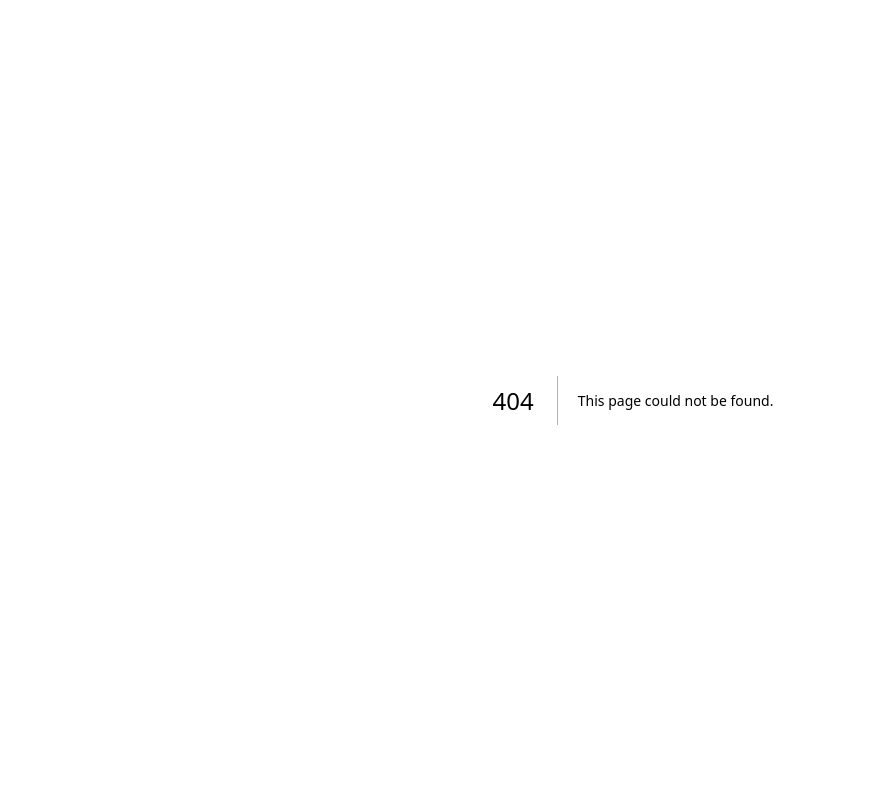
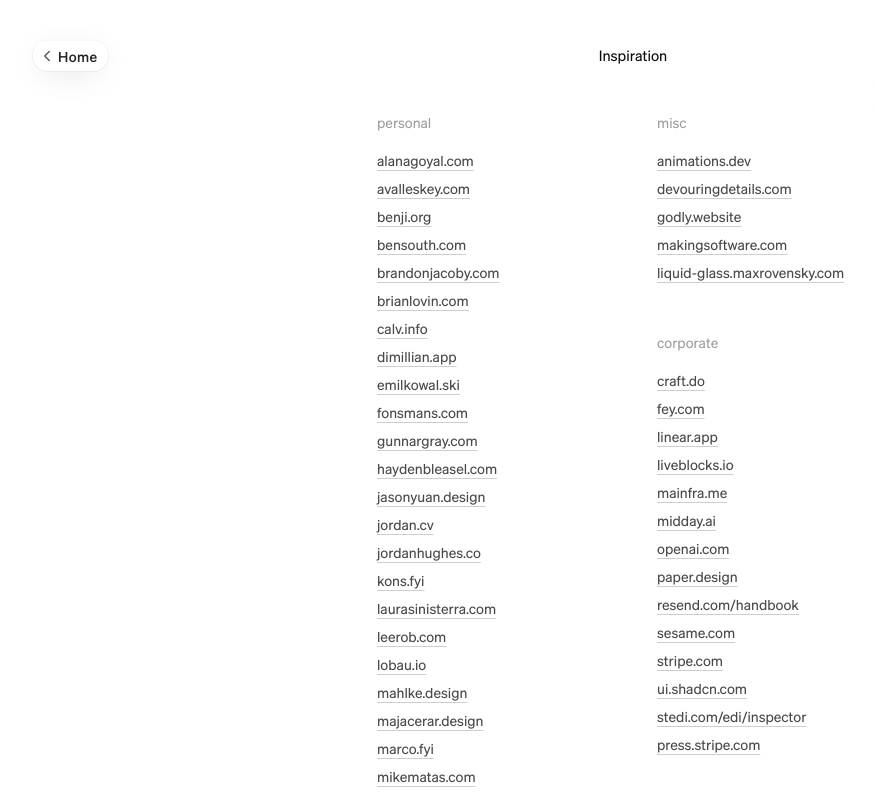
Before and after one commit to aa-io/site, a Next.js app: page /site in a window 1280 px wide. Before the commit this address had no page. Shown: the top 798 px of the page, without its empty margins (2-877 px from the left). Built offline with nearby package versions, Linux system fonts and the light colour scheme; grey boxes are pictures that could not be loaded.

Commit message:
add site info page

```diff
--- a/app/(pages)/page.tsx
+++ b/app/(pages)/page.tsx
@@ -5,6 +5,7 @@ import { licenses } from '@/data/licenses';
 import { primaryLinks, socialLinks } from '@/data/links';
 import { mentions } from '@/data/mentions';
 import { workItems } from '@/data/work';
+import { IconEye, IconInbox, IconInfoCircle } from '@tabler/icons-react';
 import AnimateIn from '../components/animate-in';
 import { LicenseRow } from '../components/license-row';
 import { MentionRow } from '../components/mention-row';
@@ -96,6 +97,13 @@ export default function HomePage() {
                 label={link.label}
               />
             ))}
+            <SocialLink
+              key="inspiration"
+              href="/site"
+              icon={<IconInfoCircle className="iconSize" strokeWidth={1.85} />}
+              text="Site info"
+              target="_self"
+            />
           </div>
         </AnimateIn>
       </div>
--- /dev/null
+++ b/app/(pages)/site/page.tsx
@@ -0,0 +1,34 @@
+import '../../globals.css';
+
+import AnimateIn from '@/app/components/animate-in';
+import { WorkPageWrapper } from '@/app/components/work-page-wrapper';
+import { inspiration } from '@/data/inspiration';
+import { Section } from '../../components/section';
+
+export default function SiteInfoPage() {
+  return (
+    <WorkPageWrapper title="Inspiration">
+      <div className="mx-auto flex max-w-lg grid-cols-2 grid-rows-[auto_1fr] flex-col content-start items-start justify-start gap-12 sm:grid">
+        {Object.entries(inspiration).map(([key, value], idx) => (
+          <AnimateIn key={key} idx={idx} className={idx === 0 ? 'row-span-2' : ''}>
+            <Section title={key}>
+              <ul className="space-y-1">
+                {value.map((item) => (
+                  <li key={item}>
+                    <a
+                      href={`https://${item}`}
+                      target="_blank"
+                      className="uline text-foreground/75 hover:text-primary text-sm"
+                    >
+                      {item}
+                    </a>
+                  </li>
+                ))}
+              </ul>
+            </Section>
+          </AnimateIn>
+        ))}
+      </div>
+    </WorkPageWrapper>
+  );
+}
--- a/app/(pages)/work/catch/page.tsx
+++ b/app/(pages)/work/catch/page.tsx
@@ -12,7 +12,7 @@ export const metadata: Metadata = {
 
 export default function CatchPage() {
   return (
-    <WorkPageWrapper title={title} description={description}>
+    <WorkPageWrapper title={title} description={description} parent="Work">
       <CatchContent />
     </WorkPageWrapper>
   );
--- a/app/(pages)/work/noyo/page.tsx
+++ b/app/(pages)/work/noyo/page.tsx
@@ -12,7 +12,7 @@ export const metadata: Metadata = {
 
 export default function NoyoPage() {
   return (
-    <WorkPageWrapper title={title} description={description}>
+    <WorkPageWrapper title={title} description={description} parent="Work">
       <NoyoContent />
     </WorkPageWrapper>
   );
--- a/app/components/social-link.tsx
+++ b/app/components/social-link.tsx
@@ -14,18 +14,20 @@ export const SocialLink = ({
   text,
   label,
   className,
+  target = '_blank',
 }: {
   href: string;
   icon: ReactNode;
   text?: string | undefined;
   label?: string | undefined;
   className?: string;
+  target?: string;
 }) => {
   return (
     <div className={cn(className)}>
       <Tooltip>
         <TooltipTrigger asChild>
-          <Link target="_blank" className={cn(_cns.button)} href={href}>
+          <Link target={target} className={cn(_cns.button)} href={href}>
             {icon}
             {label && <span className={cn(_cns.text)}>{label}</span>}
           </Link>
--- a/app/components/work-page-wrapper.tsx
+++ b/app/components/work-page-wrapper.tsx
@@ -14,27 +14,32 @@ import AnimateIn from './animate-in';
 import { LinkButton } from './social-link';
 
 interface WorkPageWrapperProps {
-  title: string;
+  title?: string;
   children: React.ReactNode;
-  description: string;
+  description?: string;
+  parent?: string;
 }
 
-export function WorkPageWrapper({ title, children, description }: WorkPageWrapperProps) {
+export function WorkPageWrapper({ title, children, description, parent }: WorkPageWrapperProps) {
   const [mounted, setMounted] = useState(false);
 
   return (
     <>
       <div className="p-pageMargin align-stretch from-background/100 via-background/75 group/nav top-pageMargin sticky top-0 z-50 mx-auto grid translate-z-0 grid-cols-[1fr_auto_1fr] items-center bg-gradient-to-b transition-colors duration-1000 hover:duration-250 md:p-[max(var(--padding-pageMargin),5vh)]">
         <div className="sm:-ml-1.5">
-          <LinkButton href="/" className="rounded-full" icon={<IconChevronLeft className="iconSize" />} label="All" />
+          <LinkButton href="/" className="rounded-full" icon={<IconChevronLeft className="iconSize" />} label="Home" />
         </div>
         <AnimateIn idx={0} className="col-span-1 flex justify-center">
           <Breadcrumb>
             <BreadcrumbList>
+              {parent && (
+                <>
                   <BreadcrumbItem>
-                <BreadcrumbLink href="/">Work</BreadcrumbLink>
+                    <BreadcrumbLink href="/">{parent}</BreadcrumbLink>
                   </BreadcrumbItem>
                   <BreadcrumbSeparator />
+                </>
+              )}
               <BreadcrumbItem>
                 <BreadcrumbPage>{title}</BreadcrumbPage>
               </BreadcrumbItem>
@@ -45,9 +50,11 @@ export function WorkPageWrapper({ title, children, description }: WorkPageWrappe
       </div>
 
       <article className="z-0 flex flex-col items-center px-[var(--padding-pageMargin)] pb-[calc(var(--padding-pageMargin)*2)] text-[16px]">
+        {description && (
           <AnimateIn idx={0} className="mx-auto flex max-w-4xl flex-col items-center pt-[5vh] pb-[5vh]">
             <h1 className="text-center leading-tight font-medium tracking-tight text-balance">{description}</h1>
           </AnimateIn>
+        )}
         <AnimateIn idx={1} className="mx-auto w-full max-w-2xl justify-center">
           {children}
         </AnimateIn>
--- /dev/null
+++ b/data/inspiration.ts
@@ -0,0 +1,68 @@
+const personal = [
+  'alanagoyal.com',
+  'avalleskey.com',
+  'benji.org',
+  'bensouth.com',
+  'brandonjacoby.com',
+  'brianlovin.com',
+  'calv.info',
+  'dimillian.app',
+  'emilkowal.ski',
+  'fonsmans.com',
+  'gunnargray.com',
+  'haydenbleasel.com',
+  'jasonyuan.design',
+  'jordan.cv',
+  'jordanhughes.co',
+  'kons.fyi',
+  'laurasinisterra.com',
+  'leerob.com',
+  'lobau.io',
+  'mahlke.design',
+  'majacerar.design',
+  'marco.fyi',
+  'mikematas.com',
+  'nat.org',
+  'nelson.co',
+  'oguzyagiz.com',
+  'paco.me',
+  'ped.ro',
+  'rasmusnielsen.dk',
+  'rauno.me',
+  'rog.ie',
+  'rsms.me',
+  'sdw.space',
+  'shadcn.com',
+  'wireframe.co',
+];
+
+const misc = [
+  'animations.dev',
+  'devouringdetails.com',
+  'godly.website',
+  'makingsoftware.com',
+  'liquid-glass.maxrovensky.com',
+];
+
+const corporate = [
+  'craft.do',
+  'fey.com',
+  'linear.app',
+  'liveblocks.io',
+  'mainfra.me',
+  'midday.ai',
+  'openai.com',
+  'paper.design',
+  'resend.com/handbook',
+  'sesame.com',
+  'stripe.com',
+  'ui.shadcn.com',
+  'stedi.com/edi/inspector',
+  'press.stripe.com',
+];
+
+export const inspiration = {
+  personal,
+  misc,
+  corporate,
+};
```
Lines whose indentation alone changed are shown as unchanged.
